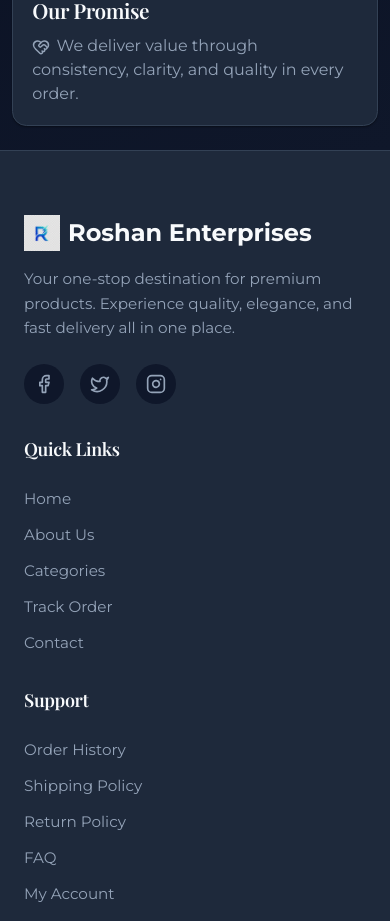
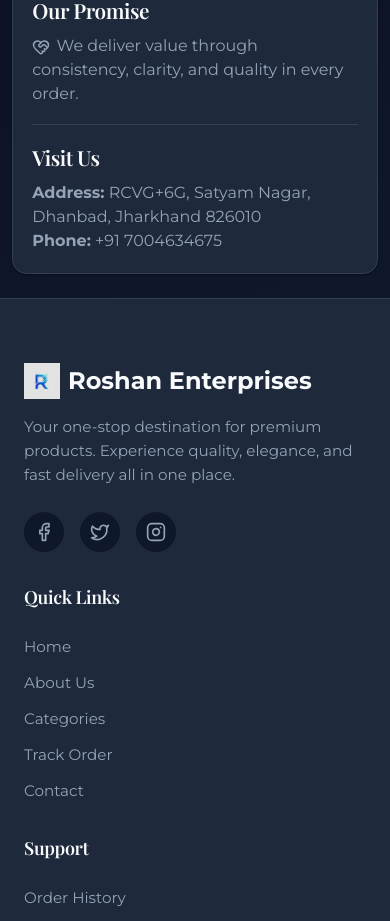
Before and after one commit to M20A03/SRS-E-commerce-Online-Shopping-for-Retail-and-Wholesale-MayankRaj-2543115, a React (Vite) app: page /about in a window 390 px wide. Shown: the part 1380-2301 px from the top of the page. Built offline with nearby package versions, Linux system fonts and the light colour scheme; no server answers.

Commit message:
Update About and Contact pages with real-time address and phone number

```diff
--- a/src/pages/About.jsx
+++ b/src/pages/About.jsx
@@ -56,6 +56,13 @@ const About = () => {
               We deliver value through consistency, clarity, and quality in every order.
             </p>
           </section>
+          <section className="info-section">
+            <h2>Visit Us</h2>
+            <p>
+              <strong>Address:</strong> RCVG+6G, Satyam Nagar, Dhanbad, Jharkhand 826010<br />
+              <strong>Phone:</strong> +91 7004634675
+            </p>
+          </section>
         </div>
       </div>
     </div>
--- a/src/pages/ContactUs.jsx
+++ b/src/pages/ContactUs.jsx
@@ -2,7 +2,7 @@ import React from 'react';
 import './InfoPages.css';
 
 const ContactUs = () => {
-  const mapUrl = 'https://www.google.com/maps?q=Dhanbad,+Jharkhand&output=embed';
+  const mapUrl = 'https://www.google.com/maps?q=23.84500,86.43258&output=embed';
 
   return (
     <div className="info-page info-page--contact animate-fade-in">
@@ -15,7 +15,7 @@ const ContactUs = () => {
         <div className="info-grid">
           <article className="info-card">
             <h3>Phone Support</h3>
-            <p>9835139865</p>
+            <p>+91 7004634675</p>
             <p>Mon - Sat, 9:00 AM to 8:00 PM</p>
           </article>
           <article className="info-card">
@@ -25,8 +25,8 @@ const ContactUs = () => {
           </article>
           <article className="info-card">
             <h3>Store Address</h3>
-            <p>Dhanbad, Jharkhand</p>
-            <p>India</p>
+            <p>RCVG+6G, Satyam Nagar</p>
+            <p>Dhanbad, Jharkhand 826010</p>
           </article>
         </div>
 
```
